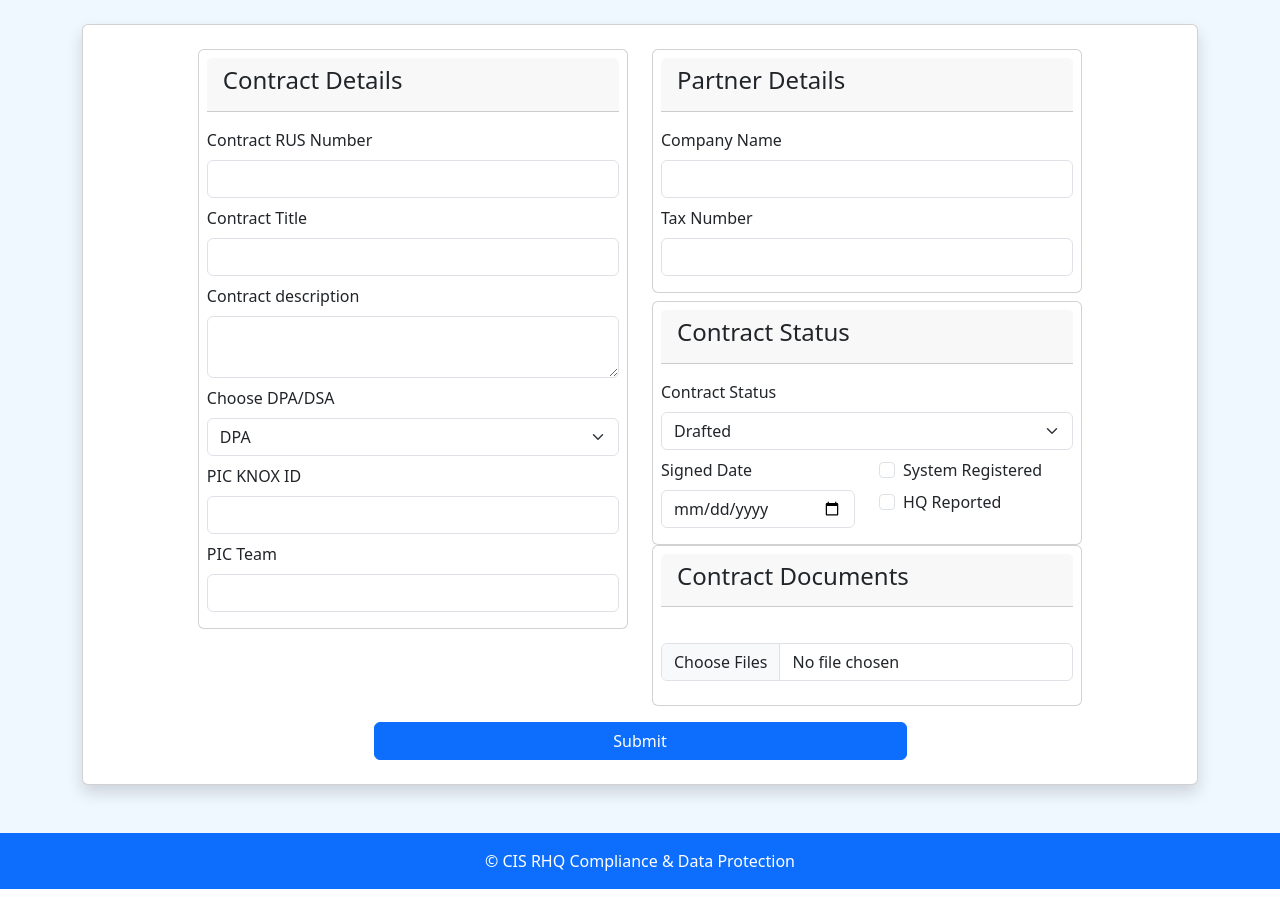
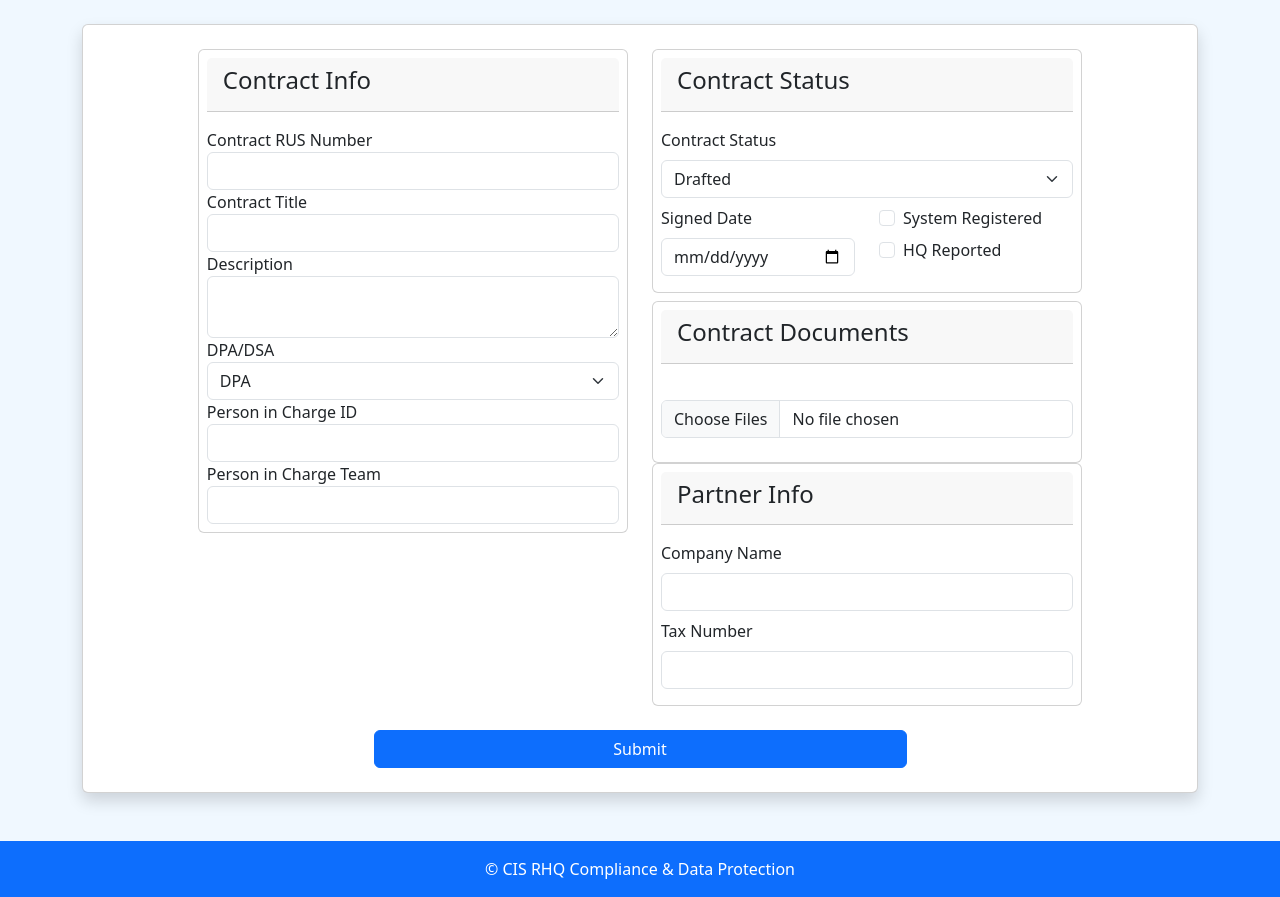
Before and after one commit to SpinnoZ/DPA_Watch, a Flask app: page /new_contract/ in a window 1280 px wide. Shown: the part 56-953 px from the top of the page. Run offline with Flask 3, Linux system fonts and the light colour scheme.

Commit message:
Form validation applied, form structure error fixed

```diff
--- a/app/route_main/forms.py
+++ b/app/route_main/forms.py
@@ -3,10 +3,10 @@ from wtforms import StringField, BooleanField, SelectField, DateField, FileField
 from wtforms.validators import DataRequired, Length, Optional
 
 class ContractForm(FlaskForm):
-    contract_title = StringField('Title', validators=[DataRequired()])
+    contract_title = StringField('Contract Title', validators=[DataRequired()])
     contract_description = TextAreaField('Description', validators=[Length(max=120)])
-    contract_no = StringField('Contract No', validators=[DataRequired()])
-    contract_form = SelectField('Form', choices=[(True, 'DPA'), (False, 'DSA')], coerce=bool)
+    contract_no = StringField('Contract RUS Number', validators=[DataRequired()])
+    contract_form = SelectField('DPA/DSA', choices=[(True, 'DPA'), (False, 'DSA')], coerce=bool)
     contract_status = SelectField('Status', choices=[
         ('drafted', 'Drafted'),
         ('confirmed', 'Confirmed'),
@@ -16,7 +16,7 @@ class ContractForm(FlaskForm):
     signed_date = DateField('Signed Date', format='%Y-%m-%d', validators=[Optional()])
     system_registered = BooleanField('System Registered')
     HQ_reported = BooleanField('HQ Reported')
-    PIC_id = StringField('Person in Charge Email', validators=[DataRequired()])
+    PIC_id = StringField('Person in Charge ID', validators=[DataRequired()])
     PIC_team = StringField('Person in Charge Team', validators=[DataRequired()])
     files = FileField('Attach Files (Max 10MB per file)', render_kw={"multiple": True})
     submit = SubmitField('Submit')
--- a/app/templates/new_contract.html
+++ b/app/templates/new_contract.html
@@ -1,68 +1,108 @@
 {% extends 'base.html' %}
 {% block content %}
 <div class="card shadow p-4 mb-4">
+
+<form method="POST" enctype="multipart/form-data" novalidate>
+    {{ form.hidden_tag() }}
+
     <div class="row justify-content-md-center mb-3">
-        <div class="col col-lg-5">
-            <div class="card p-2 mb-2">
-                <div class="card-header mb-3"><h4>Contract Details</h4></div>
-                <form method="POST" enctype="multipart/form-data">
-                    {{ form.hidden_tag() }}
-                    <div class="mb-2">
-                        <label>Contract RUS Number</label>
-                        {{ form.contract_no.label(class="form-label") }}
+
+        <div class="col col-lg-5"> <!-- First Column-->
+            <div class="card p-2 mb-2"> <!-- Contract Info card-->
+                <div class="card-header mb-3"><h4>Contract Info</h4></div>
+                <fieldset class="form-group"> <!-- No, Title, Description, DPA/DSA, PIC -->
+                    <div class="form-group">
+                        {{ form.contract_no.label(class="form-control-label") }}
+
+                        {% if form.contract_no.errors %}
+                            {{ form.contract_no(class="form-control is-invalid required") }}
+                            <div class="invalid-feedback">
+                                {% for error in form.contract_no.errors %}
+                                    <span>{{ error }}</span>
+                                {% endfor %}
+                            </div>
+                        {% else %}
                             {{ form.contract_no(class="form-control") }}
+                        {% endif %}
                     </div>
-                    <div class="mb-2">
-                        <label>Contract Title</label>
-                        {{ form.contract_title.label(class="form-label") }}
+                    <div class="form-group">
+
+                        {{ form.contract_title.label(class="form-control-label") }}
+
+                        {% if form.contract_title.errors %}
+                            {{ form.contract_title(class="form-control is-invalid required") }}
+                            <div class="invalid-feedback">
+                                {% for error in form.contract_title.errors %}
+                                    <span>{{ error }}</span>
+                                {% endfor %}
+                            </div>
+                        {% else %}
                             {{ form.contract_title(class="form-control") }}
+                        {% endif %}
+
                     </div>
-                    <div class="mb-2">
-                        <label>Contract description</label>
-                        {{ form.contract_description.label(class="form-label") }}
+                    <div class="form-group">
+
+                        {{ form.contract_description.label(class="form-control-label") }}
+
+                        {% if form.contract_description.errors %}
+                            {{ form.contract_description(class="form-control is-invalid required") }}
+                            <div class="invalid-feedback">
+                                {% for error in form.contract_description.errors %}
+                                    <span>{{ error }}</span>
+                                {% endfor %}
+                            </div>
+                        {% else %}
                             {{ form.contract_description(class="form-control") }}
+                        {% endif %}
+
                     </div>
-                    <div class="mb-2">
-                        <label>Choose DPA/DSA</label>
-                        {{ form.contract_form.label(class="form-label") }}
+                    <div class="form-group">
+
+                        {{ form.contract_form.label(class="form-control-label") }}
                         {{ form.contract_form(class="form-select") }}
                     </div>
 
-                    <div class="mb-2">
-                        <label>PIC KNOX ID</label>
-                        {{ form.PIC_id.label(class="form-label") }}
+                    <div class="form-group">
+
+                        {{ form.PIC_id.label(class="form-control-label") }}
+
+                        {% if form.PIC_id.errors %}
+                            {{ form.PIC_id(class="form-control is-invalid required") }}
+                            <div class="invalid-feedback">
+                                {% for error in form.PIC_id.errors %}
+                                    <span>{{ error }}</span>
+                                {% endfor %}
+                            </div>
+                        {% else %}
                             {{ form.PIC_id(class="form-control") }}
+                        {% endif %}
+
                     </div>
-                    <div class="mb-2">
-                        <label>PIC Team</label>
-                        {{ form.PIC_team.label(class="form-label") }}
+                    <div class="form-group">
+
+                        {{ form.PIC_team.label(class="form-control-label") }}
+                        {% if form.PIC_team.errors %}
+                            {{ form.PIC_team(class="form-control is-invalid required") }}
+                            <div class="invalid-feedback">
+                                {% for error in form.PIC_team.errors %}
+                                    <span>{{ error }}</span>
+                                {% endfor %}
+                            </div>
+                        {% else %}
                             {{ form.PIC_team(class="form-control") }}
+                        {% endif %}
+
                     </div>
-                </form>
+                </fieldset>
             </div>
-        </div>
-        <div class="col col-lg-5">
-            <div class="card p-2 mb-2">
-                <div class="card-header mb-3"><h4>Partner Details</h4></div>
-                <form method="POST" enctype="multipart/form-data">
-                    {{ form.hidden_tag() }}
+        </div> <!--End of First Column-->
 
-                    <div class="mb-2">
-                        <label>Company Name</label>
-                        {{ partner_form.partner_name.label(class="form-label") }}
-                        {{ partner_form.partner_name(class="form-control") }}
-                    </div>
-                    <div class="mb-2">
-                        <label>Tax Number</label>
-                        {{ partner_form.tax_number.label(class="form-label") }}
-                        {{ partner_form.tax_number(class="form-control") }}
-                    </div>
+        <div class="col col-lg-5"> <!-- Second Column-->
 
-                </form>
-            </div>
-            <div class="card p-2">
+            <div class="card p-2 mb-2"> <!-- Card Contract Status-->
                 <div class="card-header mb-3"><h4>Contract Status</h4></div>
-                <form method="POST" enctype="multipart/form-data">
+                <fieldset class="form-group">
                     <div class="mb-2">
                         <label>Contract Status</label>
                         {{ form.contract_status.label(class="form-label") }}
@@ -87,22 +127,44 @@
                                 </div>
                             </div>
                         </div>
-                </form>
+                </fieldset>
             </div>
-            <div class="card p-2">
+
+            <div class="card p-2"> <!--Card Documents Upload-->
                 <div class="card-header mb-1"><h4>Contract Documents</h4></div>
-                    <form method="POST" enctype="multipart/form-data">
+                <fieldset class="form-group">
                     <div class="mb-3">
                         {{ form.files.label(class="form-label") }}
                         {{ form.files(class="form-control") }}
                     </div>
-                    </form>
+                </fieldset>
             </div>
+
+            <div class="card p-2 mb-2"> <!-- Card Partner Info-->
+                <div class="card-header mb-3"><h4>Partner Info</h4></div>
+                <fieldset class="form-group">
+                    <div class="mb-2">
+                        <label>Company Name</label>
+                        {{ partner_form.partner_name.label(class="form-label") }}
+                        {{ partner_form.partner_name(class="form-control") }}
                     </div>
+                    <div class="mb-2">
+                        <label>Tax Number</label>
+                        {{ partner_form.tax_number.label(class="form-label") }}
+                        {{ partner_form.tax_number(class="form-control") }}
                     </div>
+                </fieldset>
+
+            </div>
+
+        </div> <!--End Of Second Column-->
+
+    </div>
+
     <div class="d-grid gap-2 col-6 mx-auto">
         <button type="submit" class="btn btn-primary">{{ form.submit.label.text }}</button>
     </div>
 
+</form>
 </div>
 {% endblock %}
```
Lines whose indentation alone changed are shown as unchanged.
